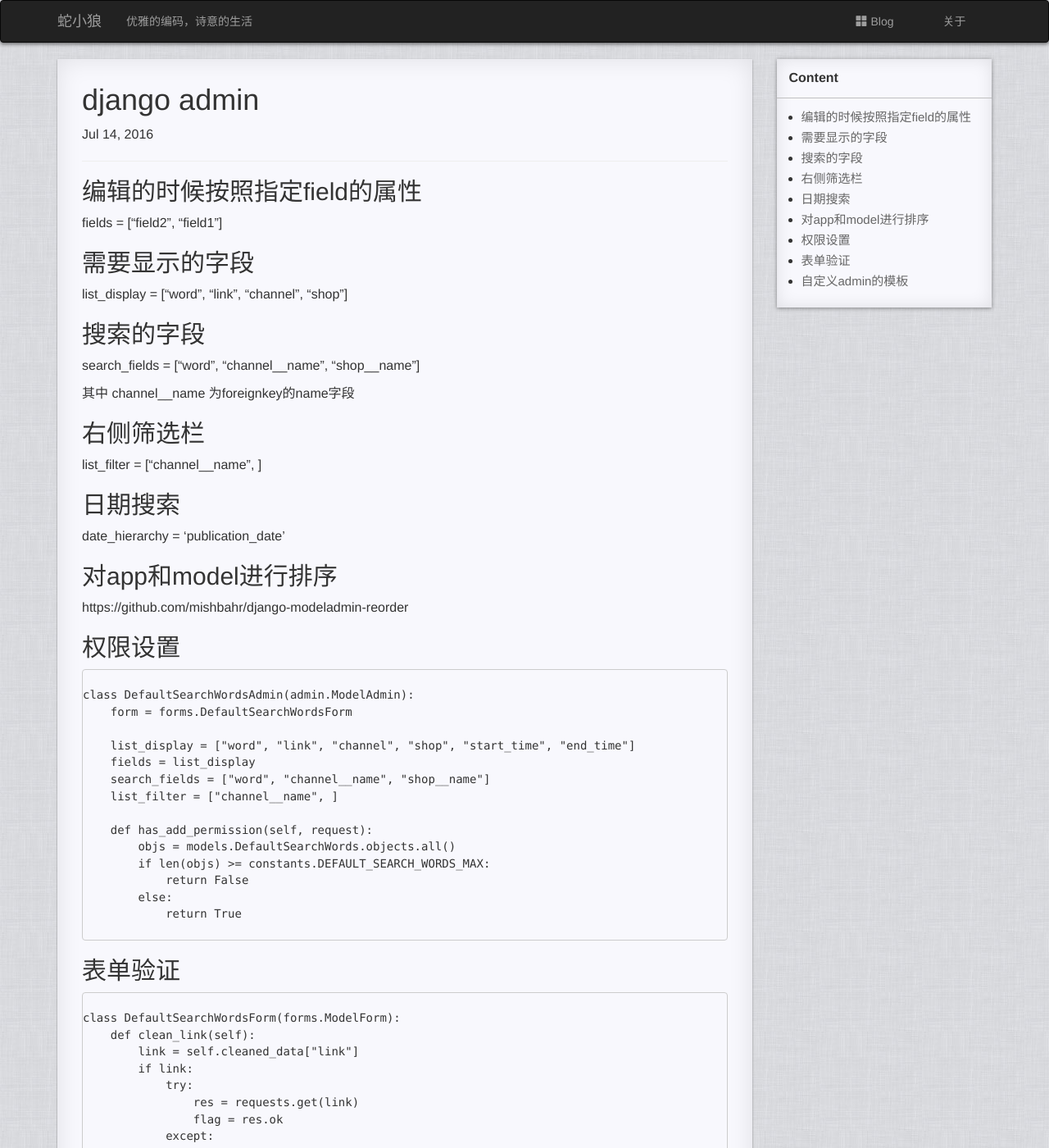
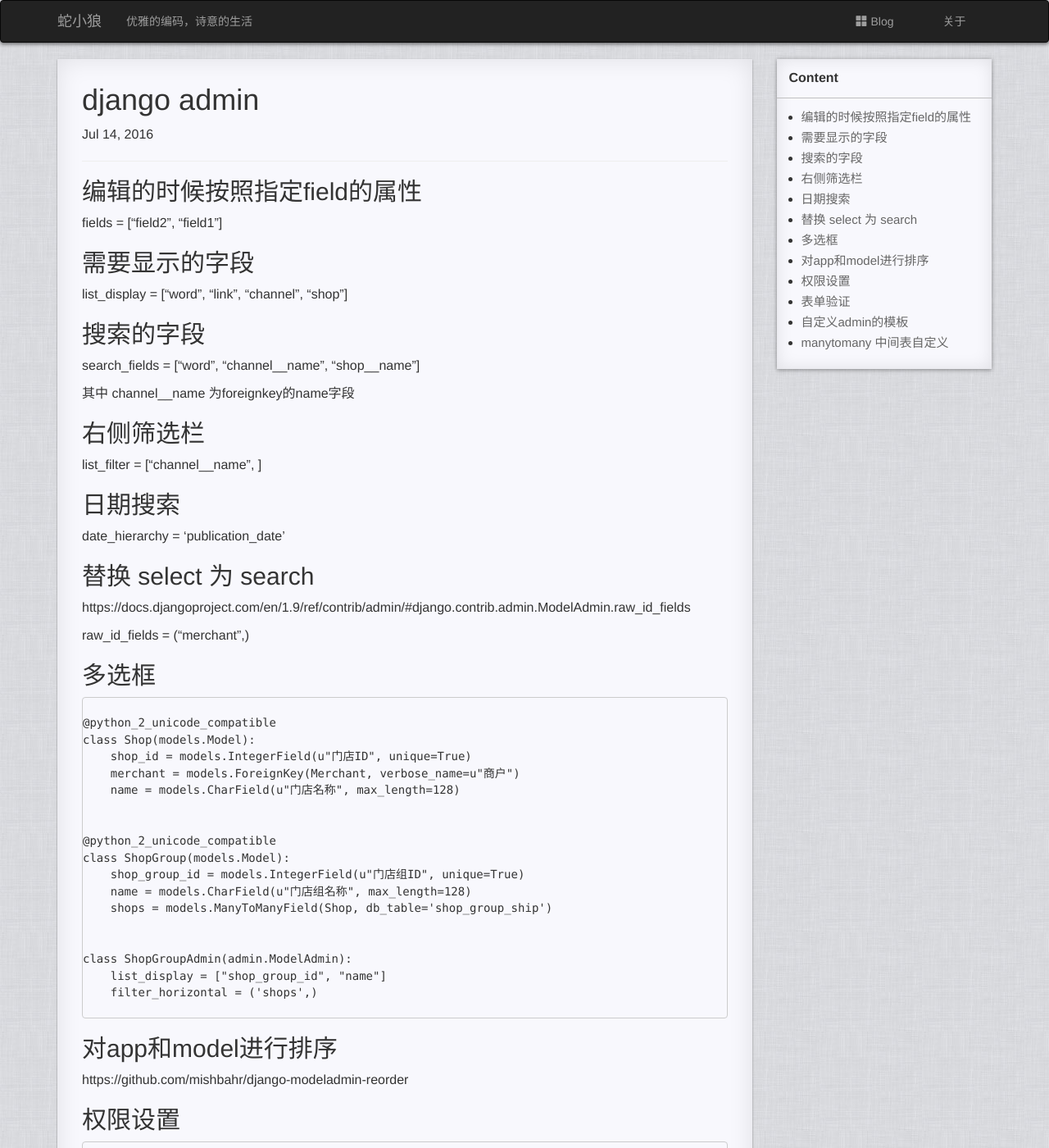
Before and after one commit to imouren/imouren.github.io, a Jekyll site: the page built from _posts/2016-07-14-django_admin.md, in a window 1280 px wide and 1400 px high. Shown: the whole window at 82% size. Built offline with Jekyll 4.4.1, drawn with Linux system fonts in a browser that asks for light colours; nearby versions of some CDN libraries; comment, search, counter and statistics services are not loaded; a style sheet for code colours, icons or effects is not loaded; some of the changed text lies outside the part shown.

Commit message:
add more about django admin

````diff
--- a/_posts/2016-07-14-django_admin.md
+++ b/_posts/2016-07-14-django_admin.md
@@ -30,6 +30,36 @@ list_filter = ["channel__name", ]
 ## 日期搜索
 
 date_hierarchy = 'publication_date'
+
+## 替换 select 为 search
+
+https://docs.djangoproject.com/en/1.9/ref/contrib/admin/#django.contrib.admin.ModelAdmin.raw_id_fields
+
+raw_id_fields = ("merchant",)
+
+## 多选框
+
+```python
+
+@python_2_unicode_compatible
+class Shop(models.Model):
+    shop_id = models.IntegerField(u"门店ID", unique=True)
+    merchant = models.ForeignKey(Merchant, verbose_name=u"商户")
+    name = models.CharField(u"门店名称", max_length=128)
+
+
+@python_2_unicode_compatible
+class ShopGroup(models.Model):
+    shop_group_id = models.IntegerField(u"门店组ID", unique=True)
+    name = models.CharField(u"门店组名称", max_length=128)
+    shops = models.ManyToManyField(Shop, db_table='shop_group_ship')
+
+
+class ShopGroupAdmin(admin.ModelAdmin):
+    list_display = ["shop_group_id", "name"]
+    filter_horizontal = ('shops',)
+
+```
 
 ## 对app和model进行排序
 
@@ -119,3 +149,33 @@ admin.site.index_template = 'admin/index_custom.html'
 admin.autodiscover()
 
 ```
+
+
+## manytomany 中间表自定义
+
+https://docs.djangoproject.com/en/dev/topics/db/models/#extra-fields-on-many-to-many-relationships
+
+```python
+
+from django.db import models
+
+class Person(models.Model):
+    name = models.CharField(max_length=128)
+
+    def __str__(self):              # __unicode__ on Python 2
+        return self.name
+
+class Group(models.Model):
+    name = models.CharField(max_length=128)
+    members = models.ManyToManyField(Person, through='Membership')
+
+    def __str__(self):              # __unicode__ on Python 2
+        return self.name
+
+class Membership(models.Model):
+    person = models.ForeignKey(Person, on_delete=models.CASCADE)
+    group = models.ForeignKey(Group, on_delete=models.CASCADE)
+    date_joined = models.DateField()
+    invite_reason = models.CharField(max_length=64)
+
+```
````
